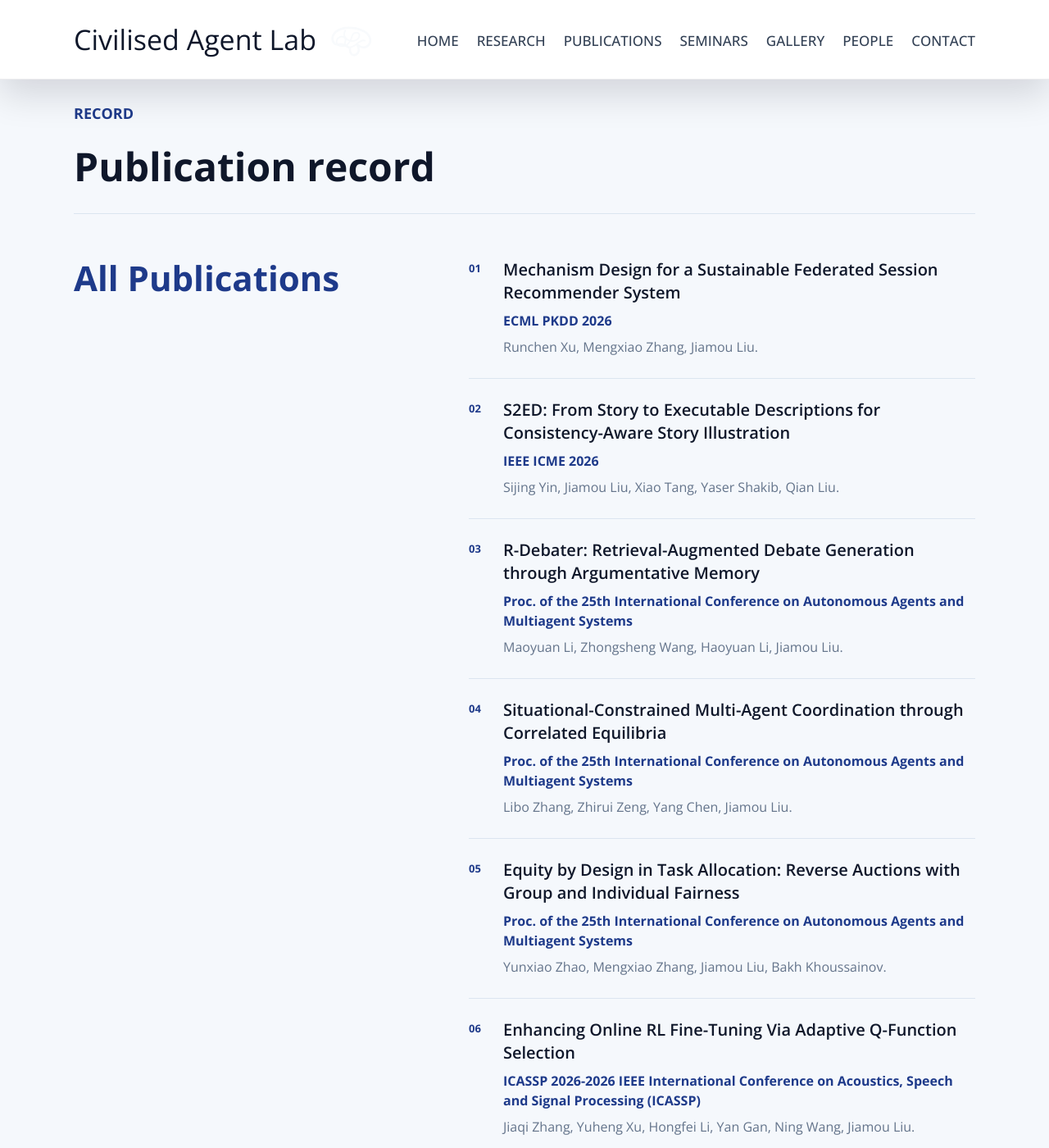
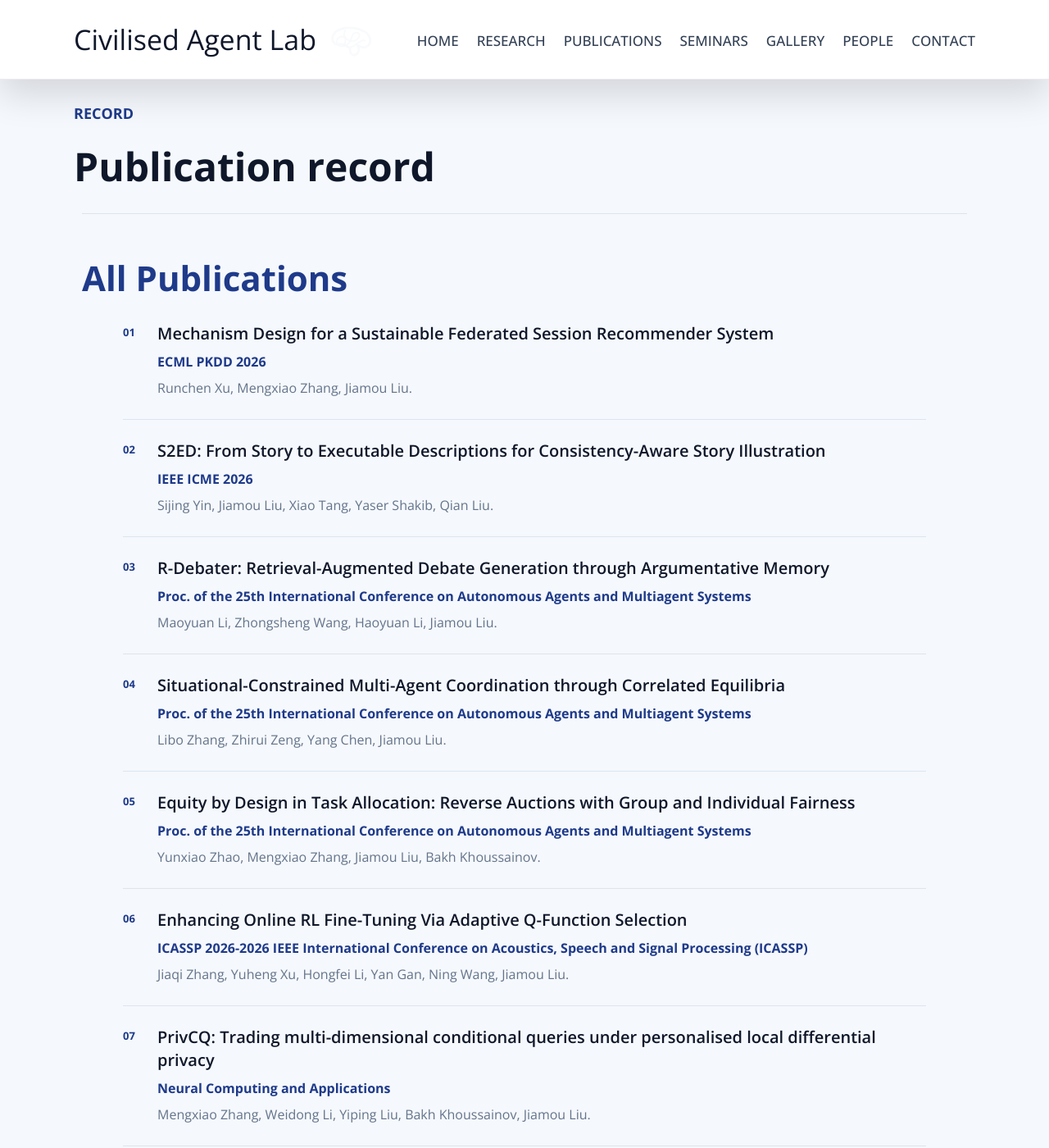
Before and after one commit to Wzs010429/LiuAILab, a Jekyll site: the page built from _pages/publications.html, in a window 1280 px wide and 1400 px high, scrolled down 376 px. Shown: the whole window at 82% size. Built offline with Jekyll 4.4.1, drawn with Linux system fonts in a browser that asks for light colours.

Commit message:
Fix site carousel and responsive layout issues

```diff
--- a/_data/civilised_agent_lab.yml
+++ b/_data/civilised_agent_lab.yml
@@ -64,6 +64,7 @@ home:
     - research/bedaia.webp
     - research/main.webp
     - research/demo.webp
+    - research/demo2.webp
     - research/range.webp
     - research/range2.webp
   manifesto:
--- a/_includes/people-directory.html
+++ b/_includes/people-directory.html
@@ -45,8 +45,8 @@
 
       {% if render_section %}
         {% assign section_id = section.anchor | default: section.title | slugify %}
-        <div class="team-section" id="{{ section_id }}" data-reveal>
-          <div class="team-section-header">
+        <div class="team-section" id="{{ section_id }}">
+          <div class="team-section-header" data-reveal>
             <h3>{{ section.title }}</h3>
           </div>
           {% if section.subsections %}
--- a/_layouts/civilised.html
+++ b/_layouts/civilised.html
@@ -22,9 +22,10 @@
     <link rel="stylesheet" href="{{ site.baseurl }}{{ cal.site.asset_path }}/styles.css">
   </head>
   <body class="{{ page.body_class }}">
+    <span id="top" class="page-top-anchor" aria-hidden="true"></span>
     <a class="skip-link" href="#main">Skip to content</a>
 
-    <header class="site-header" id="top">
+    <header class="site-header">
       <div class="shell header-shell">
         <a class="wordmark" href="{{ site.baseurl }}{{ cal.site.base_path }}/" aria-label="{{ cal.site.name }} home">
           <span>{{ cal.site.name }}</span>
@@ -48,7 +49,7 @@
         <a class="footer-logo-link" href="https://www.auckland.ac.nz/en/science/about-the-faculty/school-of-computer-science.html" aria-label="University of Auckland School of Computer Science">
           <img class="uoa-logo" src="{{ cal.site.uoa_logo }}" alt="Waipapa Taumata Rau University of Auckland" loading="lazy">
         </a>
-        <a href="#top">Back to top</a>
+        <a href="#top" data-back-to-top>Back to top</a>
       </div>
     </footer>
 
--- a/assets/civilised-agent-lab/script.js
+++ b/assets/civilised-agent-lab/script.js
@@ -5,6 +5,7 @@
   const navLinks = Array.from(document.querySelectorAll(".site-nav a[href^='#']"));
   const pageNavLinks = Array.from(document.querySelectorAll(".site-nav a[href]:not([href^='#'])"));
   const heroSlides = Array.from(document.querySelectorAll("[data-hero-slide]"));
+  const backToTopLink = document.querySelector("[data-back-to-top]");
 
   const words = heroWord && heroWord.dataset.heroWords
     ? heroWord.dataset.heroWords.split("|").filter(Boolean)
@@ -80,6 +81,19 @@
 
   startHeroCarousel();
 
+  if (backToTopLink) {
+    backToTopLink.addEventListener("click", (event) => {
+      event.preventDefault();
+      window.scrollTo({
+        top: 0,
+        behavior: reduceMotion.matches ? "auto" : "smooth"
+      });
+      if (window.history.replaceState) {
+        window.history.replaceState(null, "", window.location.pathname + window.location.search);
+      }
+    });
+  }
+
   const normalizePath = (path) => {
     const clean = path.replace(/\/+$/, "");
     return clean || "/";
--- a/assets/civilised-agent-lab/styles.css
+++ b/assets/civilised-agent-lab/styles.css
@@ -66,6 +66,14 @@ a {
 
 .skip-link:focus {
   transform: translateY(0);
+}
+
+.page-top-anchor {
+  position: absolute;
+  top: 0;
+  left: 0;
+  width: 1px;
+  height: 1px;
 }
 
 .shell {
@@ -478,15 +486,15 @@ a {
 }
 
 .publication-year-block {
-  display: grid;
-  grid-template-columns: minmax(380px, 440px) minmax(0, 1fr);
-  gap: 42px;
+  display: block;
+  max-width: 1080px;
+  margin: 0 auto;
   padding: 54px 0;
   border-top: 1px solid var(--line);
 }
 
 .publication-year-block h3 {
-  margin: 0;
+  margin: 0 0 30px;
   color: var(--terracotta);
   font-family: "Google Sans", "Open Sans", Helvetica, Arial, sans-serif;
   font-size: 42px;
@@ -498,7 +506,8 @@ a {
 .publication-list {
   display: grid;
   gap: 0;
-  margin: 0;
+  width: min(100%, 980px);
+  margin: 0 auto;
   padding: 0;
   counter-reset: publication;
   list-style: none;
@@ -1130,8 +1139,8 @@ address a {
 }
 
 .uoa-logo {
-  width: 220px;
-  max-width: min(72vw, 220px);
+  width: 260px;
+  max-width: min(78vw, 260px);
   height: auto;
   background: var(--umber-deep);
 }
@@ -1297,6 +1306,7 @@ address a {
   .seminar-list,
   .research-direction-grid,
   .gallery-grid,
+  .people-simple-list,
   .team-grid,
   .team-grid-compact,
   .publication-year-block,
```
Also changed, not shown: assets/civilised-agent-lab/research/demo2.png (added), assets/civilised-agent-lab/research/demo2.webp (added), assets/civilised-agent-lab/uoa-logo.png.
